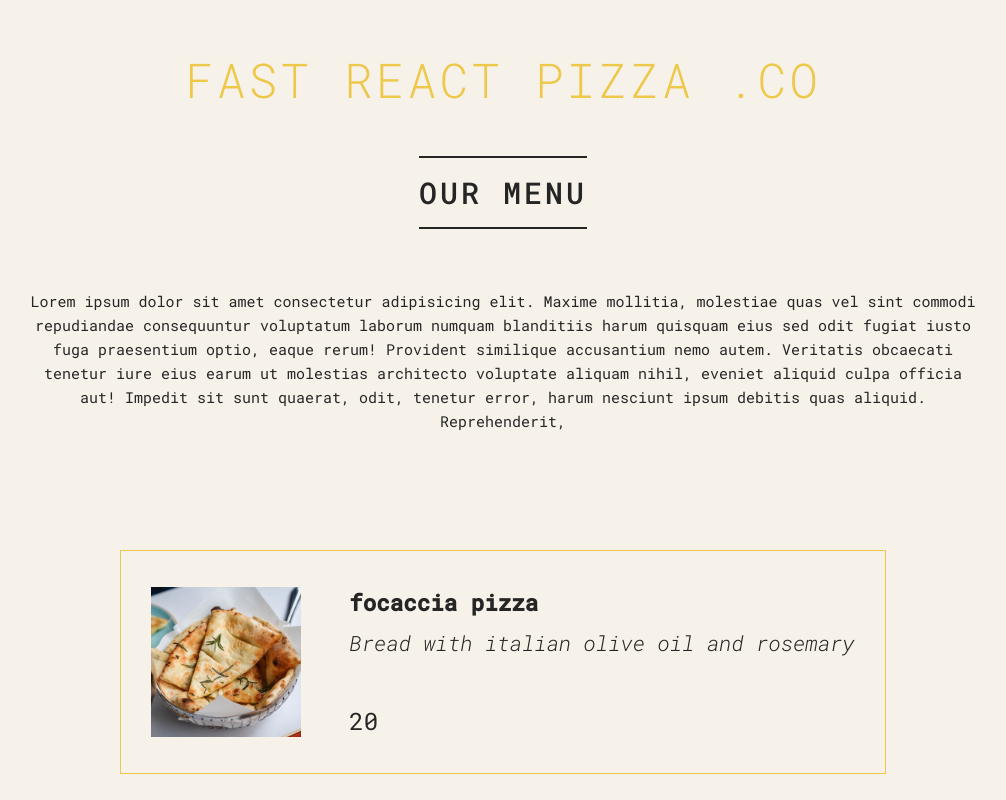
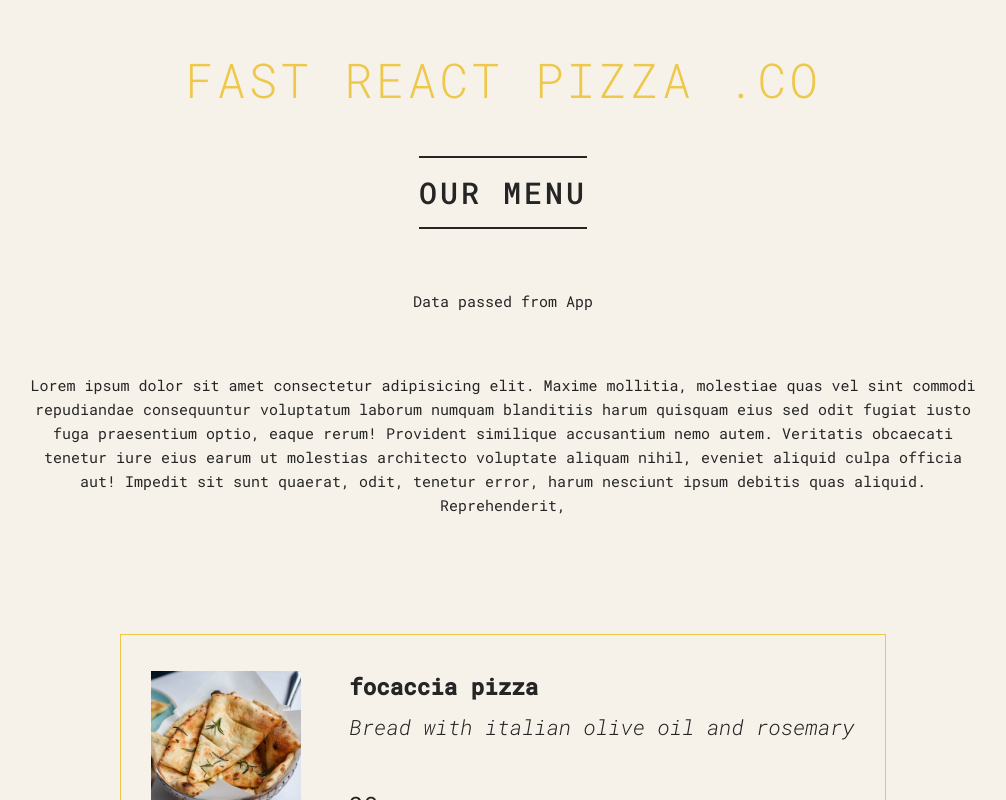
Before and after one commit to Mostafaemad228/pizza-menu, a React (Create React App) app: page / in a window 1280 px wide. Shown: the top 800 px of the page, without its empty margins (137-1143 px from the left). Built offline with nearby package versions, Linux system fonts and the light colour scheme.

Commit message:
test passing props from app to child componant

```diff
--- a/src/App.js
+++ b/src/App.js
@@ -4,6 +4,7 @@ import Head from "./componants/Header/Head";
 import Footer from './componants/Footer/Footer_part';
 import Menu from './componants/Menu/Menu_part';
 
+const passdata = "Data passed from App"
 const PizzaData = [
   {
     name: "Focaccia",
@@ -53,7 +54,7 @@ function App() {
 
   return (
     <div className='container'>
-      <Head />
+      <Head pass={passdata} />
       <Menu />
       <Footer/>
 
--- a/src/componants/Header/Head.js
+++ b/src/componants/Header/Head.js
@@ -1,9 +1,10 @@
-function Head() {
+function Head({ pass }) {
     return (
         <div className="header">
             <h1>Fast React Pizza .co</h1>
             <div className="menu">
                 <h2>our Menu</h2>
+                <p>{pass}</p>
                 <p>Lorem ipsum dolor sit amet consectetur adipisicing elit. Maxime mollitia,
                     molestiae quas vel sint commodi repudiandae consequuntur voluptatum laborum
                     numquam blanditiis harum quisquam eius sed odit fugiat iusto fuga praesentium
```
